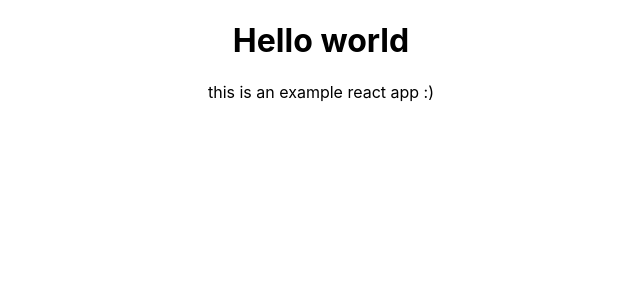
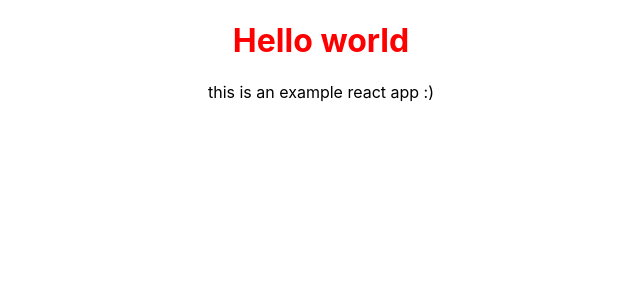
Before and after one commit to gigibean/TIL, a React (Create React App) app in the folder React/my-app-dir/my-app/: page / in a window 1280 px wide. Shown: the top 300 px of the page, without its empty margins (319-959 px from the left). Built offline with nearby package versions, Linux system fonts and the light colour scheme.

Commit message:
Update App.js

```diff
--- a/React/my-app-dir/my-app/src/App.js
+++ b/React/my-app-dir/my-app/src/App.js
@@ -14,7 +14,7 @@ function worldClock(props) {
 function App() {
   return (
     <div className="App">
-      <h1 classN ame={'myClass'}>Hello world</h1>
+      <h1 className={'myClass'}>Hello world</h1>
       <p>this is an example react app :)</p>
       <worldClock city={'서울'} time={10}/>
       <worldClock city={'베이징'} time={9}/>
```
